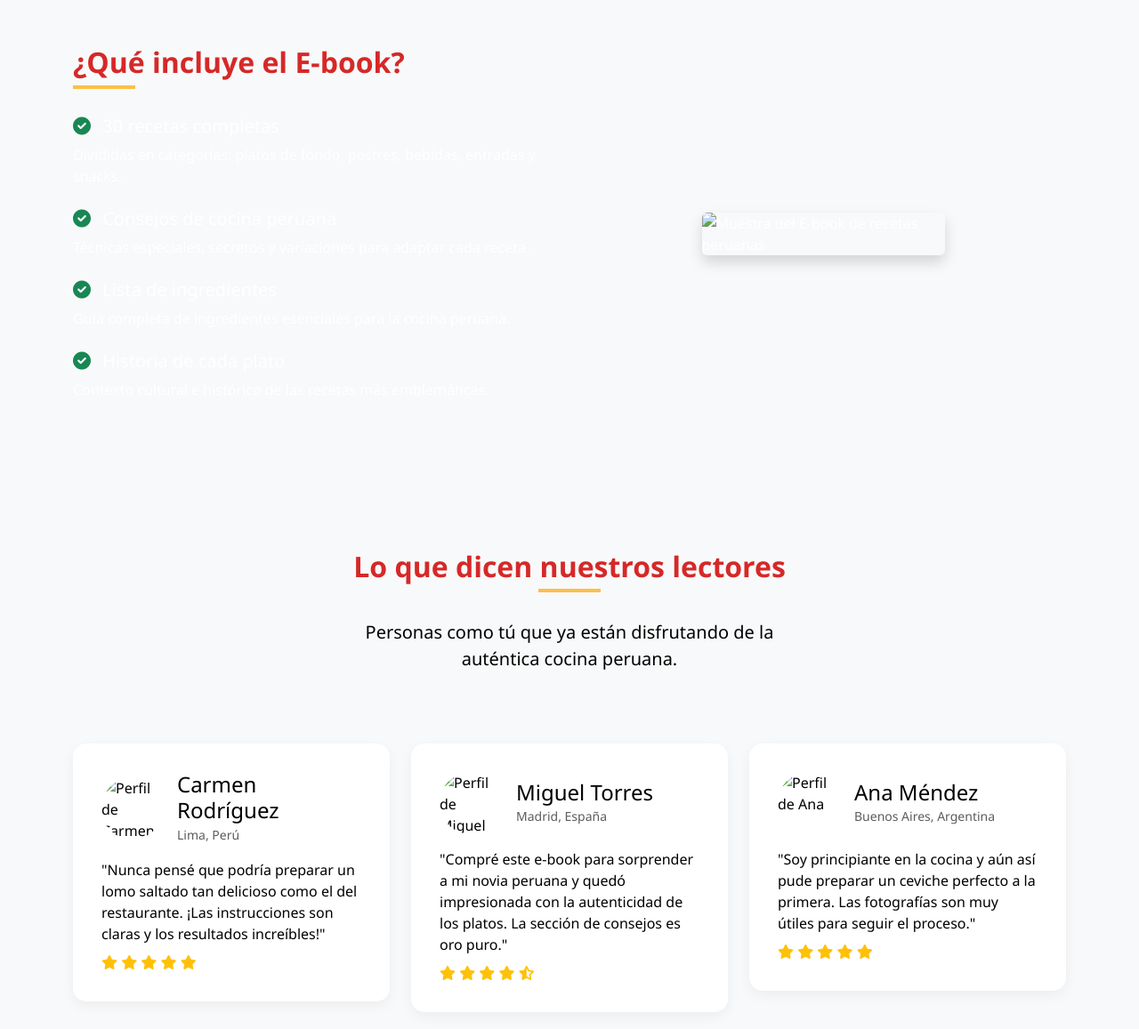
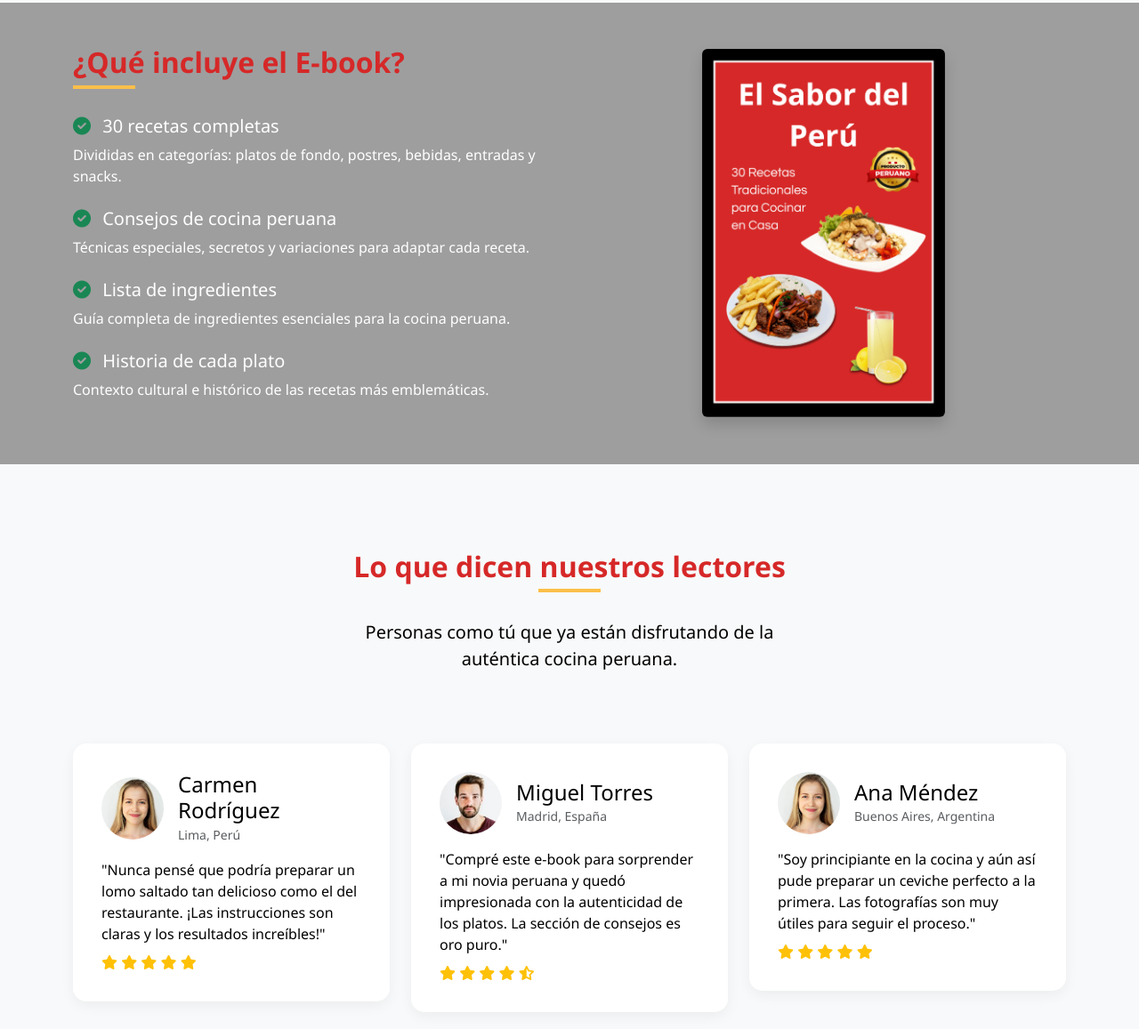
Before and after one commit to jeanpoolJP/landing-page-recetas, a plain HTML site: page index.html in a window 1280 px wide. Shown: the part 1587-2744 px from the top of the page at 89% size. Drawn offline with nearby package versions, Linux system fonts and the light colour scheme; the site is published under a folder, as on GitHub Pages, so addresses that start at the root find nothing.

Commit message:
Corrección de rutas de imágenes

```diff
--- a/assets/css/styles.css
+++ b/assets/css/styles.css
@@ -14,7 +14,7 @@ body {
 
 .hero-section {
     background: linear-gradient(rgba(0, 0, 0, 0.5), rgba(0, 0, 0, 0.5)),
-                url('/assets/img/imagen-fondo.jpg') center/cover no-repeat;
+    url('../img/imagen-fondo.jpg') center/cover no-repeat;
     color: white;
     padding: 8rem 0;
     text-align: center;
@@ -121,7 +121,7 @@ body {
 }
 
 footer {
-    background: url('/assets/img/fondo-contenido.jpg') center/cover no-repeat;
+    background: url('../img/fondo-contenido.jpg') center/cover no-repeat;
     color: white;
     padding: 3rem 0;
 }
@@ -139,13 +139,13 @@ footer {
 }
 
 #contenido {
-    background: url('/assets/img/fondo-contenido.jpg') center/cover no-repeat;
+    background: url('../img/fondo-contenido.jpg') center/cover no-repeat;
     padding: 5rem 0;
     color: white;
 }
 
 #precio {
-    background-image: url('/assets/img/fondo-precio.jpg');
+    background-image: url('../img/fondo-precio.jpg');
     background-size: cover;
     background-position: center;
     background-repeat: no-repeat;
--- a/index.html
+++ b/index.html
@@ -156,7 +156,7 @@
                     </div>
                 </div>
                 <div class="col-lg-6" data-aos="flip-right">
-                    <img src="/assets/img/El Sabor del Perú2.png" alt="Muestra del E-book de recetas peruanas"
+                    <img src="assets/img/portada-libro.png" alt="Muestra del E-book de recetas peruanas"
                         class="img-fluid rounded shadow w-50 d-block mx-auto">
                 </div>
             </div>
@@ -176,7 +176,7 @@
                 <div class="col-md-4" data-aos="flip-left">
                     <div class="testimonial-card">
                         <div class="d-flex align-items-center mb-3">
-                            <img src="/assets/img/perfil2.jpg" alt="Perfil de Carmen" class="testimonial-image">
+                            <img src="assets/img/perfil2.jpg" alt="Perfil de Carmen" class="testimonial-image">
                             <div>
                                 <h4 class="mb-0">Carmen Rodríguez</h4>
                                 <small class="text-muted">Lima, Perú</small>
@@ -198,7 +198,7 @@
                 <div class="col-md-4" data-aos="flip-left">
                     <div class="testimonial-card">
                         <div class="d-flex align-items-center mb-3">
-                            <img src="/assets/img/perfil1.jpg" alt="Perfil de Miguel" class="testimonial-image">
+                            <img src="assets/img/perfil1.jpg" alt="Perfil de Miguel" class="testimonial-image">
                             <div>
                                 <h4 class="mb-0">Miguel Torres</h4>
                                 <small class="text-muted">Madrid, España</small>
@@ -220,7 +220,7 @@
                 <div class="col-md-4" data-aos="flip-left">
                     <div class="testimonial-card">
                         <div class="d-flex align-items-center mb-3">
-                            <img src="/assets/img/perfil2.jpg" alt="Perfil de Ana" class="testimonial-image">
+                            <img src="assets/img/perfil2.jpg" alt="Perfil de Ana" class="testimonial-image">
                             <div>
                                 <h4 class="mb-0">Ana Méndez</h4>
                                 <small class="text-muted">Buenos Aires, Argentina</small>
```
Also changed, not shown: assets/img/portada-libro.png (renamed from assets/img/El Sabor del Perú2.png).
